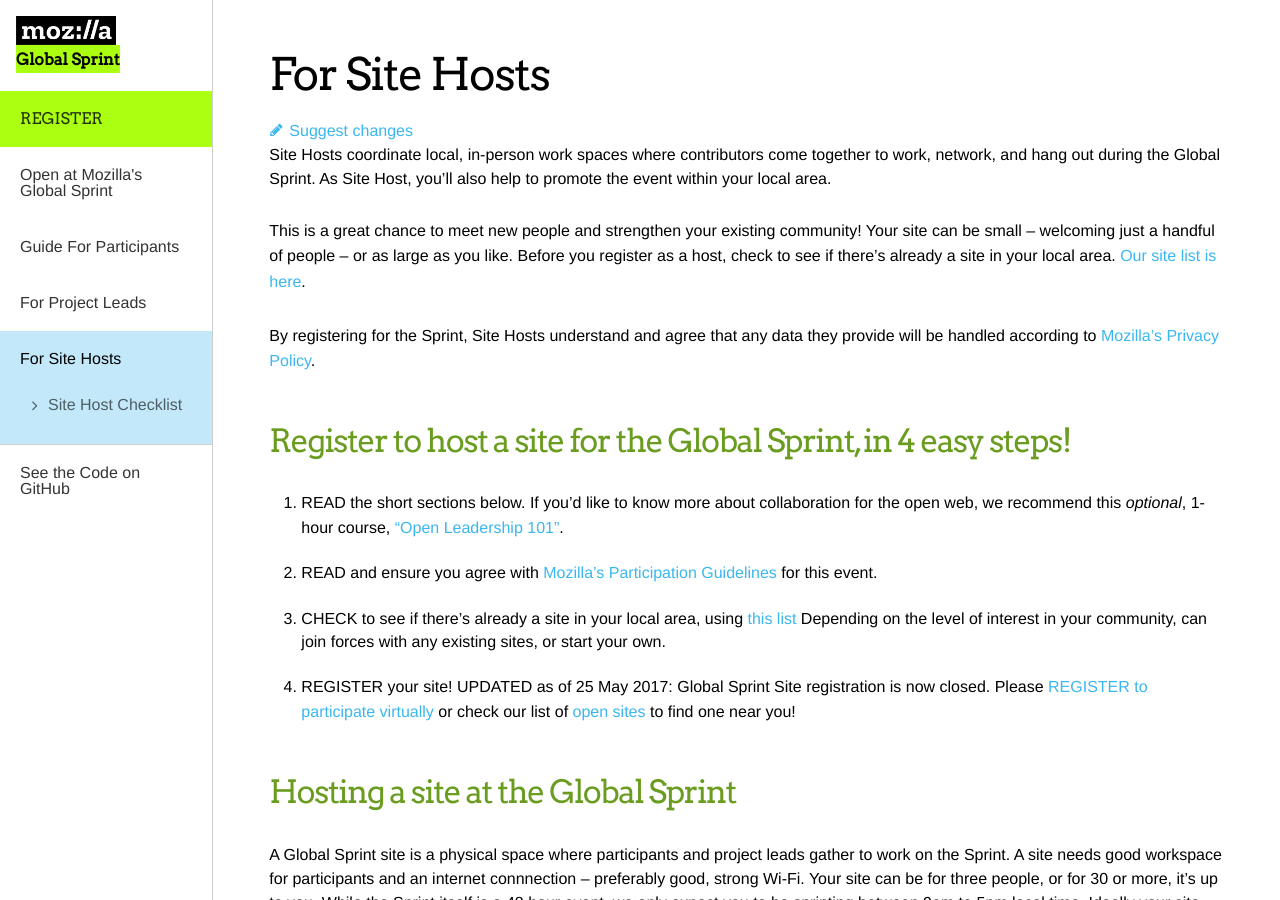
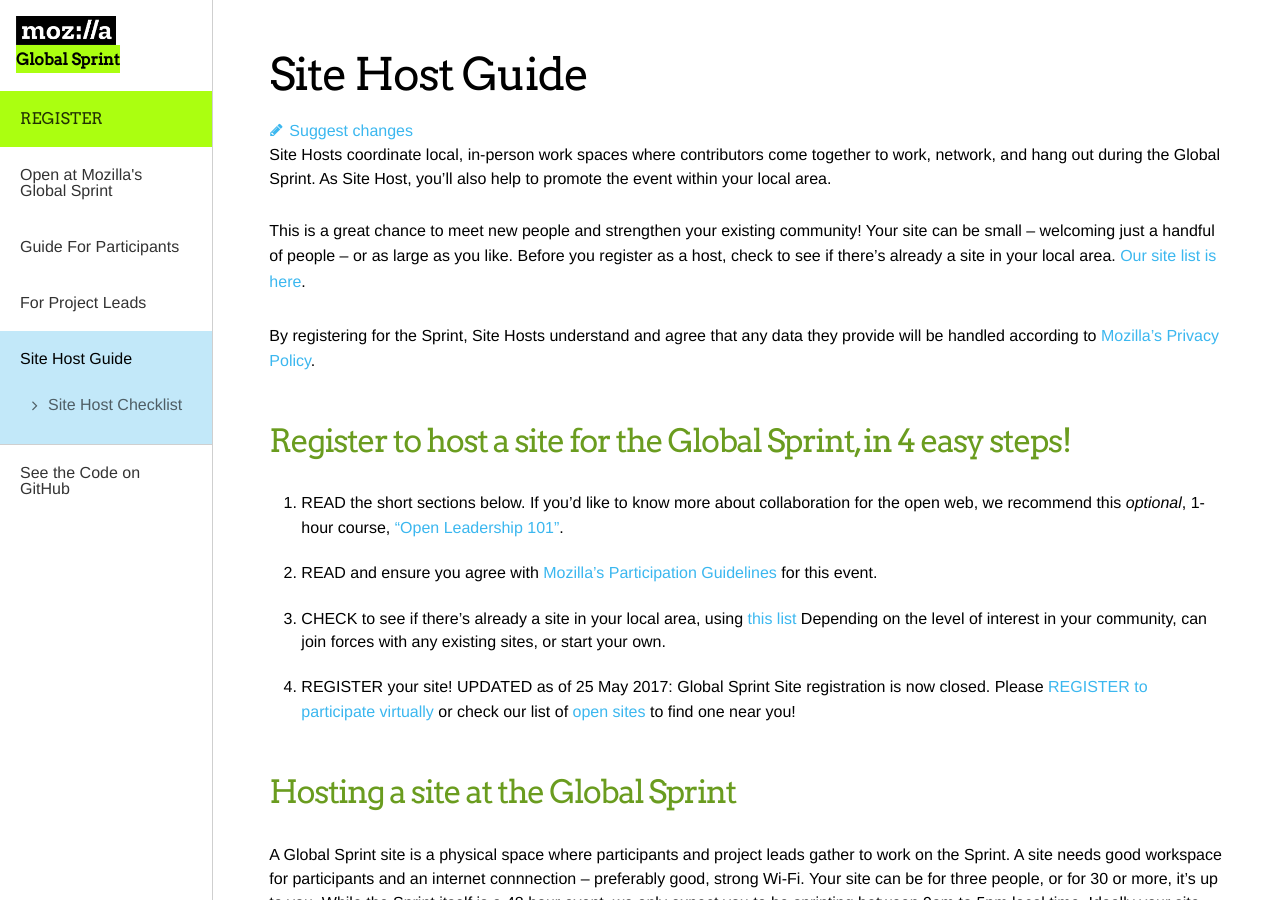
Before and after one commit to mozilla/global-sprint, a Jekyll site: the page built from _articles/site-hosts-guide.md, in a window 1280 px wide and 900 px high. Built offline with Jekyll 4.4.1, drawn with Linux system fonts in a browser that asks for light colours; comment, search, counter and statistics services are not loaded.

Commit message:
Update site-hosts-guide.md

```diff
--- a/_articles/site-hosts-guide.md
+++ b/_articles/site-hosts-guide.md
@@ -1,6 +1,6 @@
 ---
 layout: page
-title: For Site Hosts
+title: Site Host Guide
 following:  _articles/site-hosts/checklist.md
 contents:
   - _articles/site-hosts/checklist.md
```
